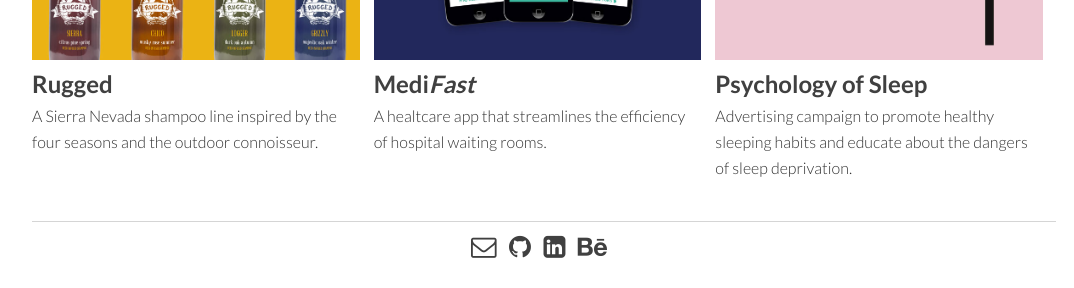
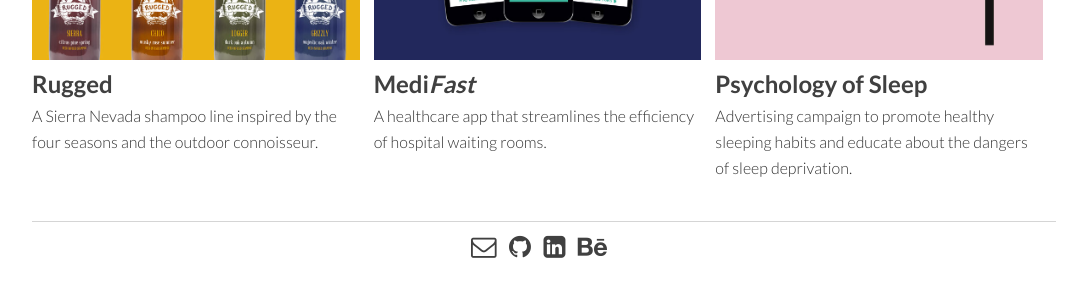
Before and after one commit to shannonchu/shannonchu.github.io, a Jekyll site: the page built from index.html, in a window 1280 px wide. Shown: the part 684-972 px from the top of the page, without its empty margins (96-1170 px from the left). Built offline with Jekyll 4.4.1, drawn with Linux system fonts in a browser that asks for light colours; nearby versions of some CDN libraries.

Commit message:
typo medifast

```diff
--- a/about.html
+++ b/about.html
@@ -7,7 +7,7 @@ layout: default
     <h1>Hi, I'm Shannon.</h1>
     <h2>I bring ideas to life using digital and physical mediums.</h2>
     <p>
-      I'm a product designer who fuses a background in human cognition and design to craft meaningful solutions. My curiosity for how and why the human mind works the way it does paired with my passion for design drives me to work across disciplines to craft products and experiences that people find easy to use, exciting, and meaningful.
+      I'm a product designer who fuses a background in human cognition and design to create meaningful solutions. My curiosity for how and why the human mind works the way it does paired with my passion for design drives me to work across disciplines to craft products and experiences that people find easy to use, exciting, and meaningful.
     </p>
 
     <p>I do freelance! If you'd like to chat, please <a class="links" href="mailto:shannonchu@berkeley.edu">get in touch.</a> Thanks for stopping by <i class="fa fa-smile-o"></i> </p>
--- a/index.html
+++ b/index.html
@@ -37,7 +37,7 @@ title: Shannon Chu
         <img src="images/medifast/thumb.jpg" width="32%" />
         <h2 class="proj-title">Medi<i>Fast</i></h2>
       </a>
-      <p class="proj-description">A healtcare app that streamlines the efficiency of hospital waiting rooms.</p>
+      <p class="proj-description">A healthcare app that streamlines the efficiency of hospital waiting rooms.</p>
     </div></li>
     <li><div class='img-wrap'>
       <a href="pages/sleep.html">
```
